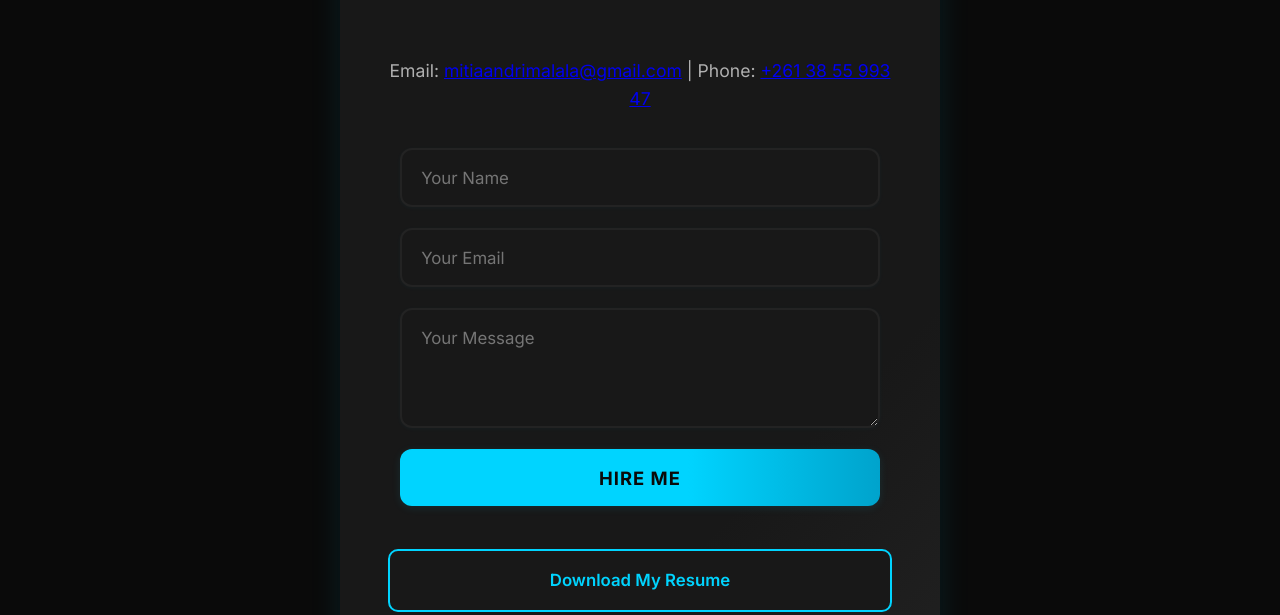
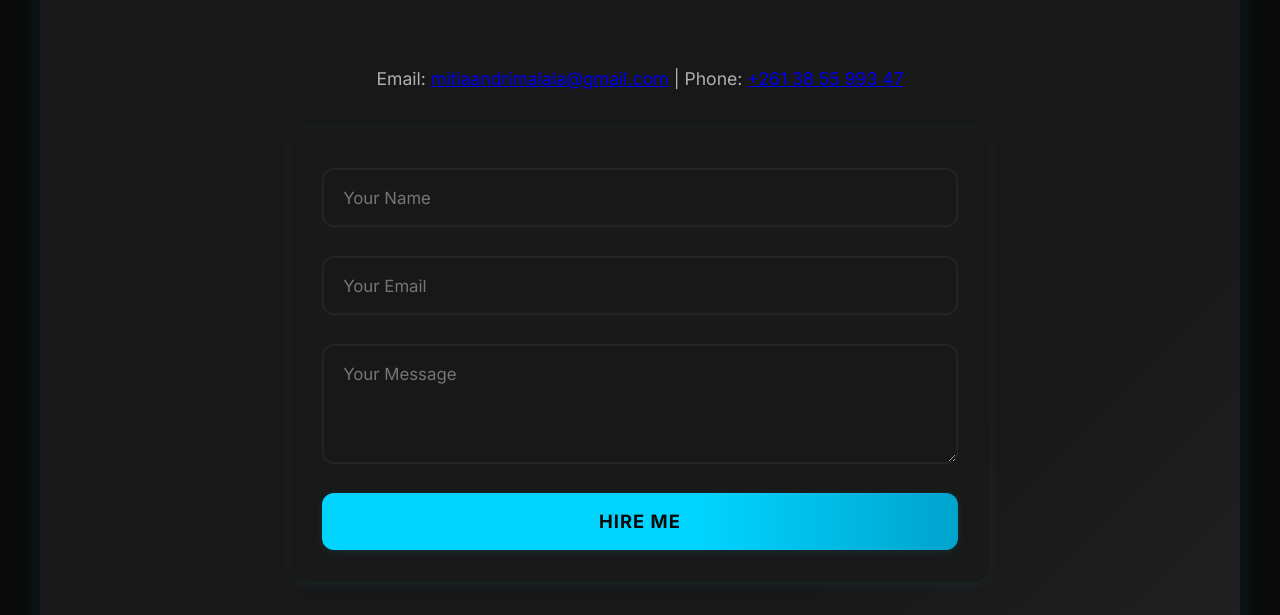
Before and after one commit to Mitia-Andriamalala/PortfolioMitia, a plain HTML site: page index.html in a window 1280 px wide. Shown: the part 9662-10277 px from the top of the page. Drawn offline with nearby package versions, Linux system fonts and the light colour scheme.

Commit message:
update 4

```diff
--- a/index.html
+++ b/index.html
@@ -931,19 +931,15 @@
 
         /* Contact Section */
         .contact {
-            padding: 10rem 3rem;
-            max-width: 600px;
-            min-height: 70vh;
-            margin: 7vh auto 7vh auto;
+            padding: 8rem 2rem;
+            max-width: 1200px;
+            margin: 6rem auto 6rem auto;
             text-align: center;
             background: linear-gradient(135deg, #181818 70%, #232323 100%);
             border-radius: 20px;
             box-shadow: 0 8px 32px rgba(0, 212, 255, 0.10), 0 1.5px 8px rgba(0,0,0,0.25);
             position: relative;
             animation: fadeInUp 1.2s cubic-bezier(.23,1.02,.32,1) 0.2s both;
-            display: flex;
-            flex-direction: column;
-            justify-content: center;
         }
 
         @keyframes fadeInUp {
@@ -969,11 +965,13 @@
             display: flex;
             flex-direction: column;
             gap: 1.3rem;
-            margin-bottom: 1.5rem;
+            margin: 0 auto 1.5rem auto;
             width: 100%;
-            max-width: 480px;
-            margin-left: auto;
-            margin-right: auto;
+            max-width: 700px;
+            background: rgba(26,26,26,0.92);
+            border-radius: 16px;
+            box-shadow: 0 2px 12px rgba(0,212,255,0.07);
+            padding: 2.5rem 2rem 2rem 2rem;
         }
 
         .contact input,
@@ -987,6 +985,7 @@
             transition: border-color 0.3s, box-shadow 0.3s;
             box-shadow: 0 1px 4px rgba(0,212,255,0.04);
             width: 100%;
+            margin-bottom: 0.5rem;
         }
 
         .contact input:focus,
@@ -1062,6 +1061,13 @@
             background-color: rgba(255, 0, 0, 0.08);
             color: #ff4d4d;
             border: 1px solid #ff4d4d;
+        }
+
+        @media (max-width: 1024px) {
+            .contact form {
+                max-width: 98vw;
+                padding: 1.2rem 0.5rem;
+            }
         }
 
         @media (max-width: 600px) {
@@ -2049,14 +2055,10 @@
                 });
 
                 if (response.ok) {
-                    formStatus.textContent = 'Message envoyé avec succès ! Je vous répondrai dès que possible.';
-                    formStatus.className = 'form-status success';
+                    formStatus.textContent = '';
+                    formStatus.className = 'form-status';
                     contactForm.reset();
-                    showModal(); // Show the popup
-                    setTimeout(() => {
-                        formStatus.textContent = '';
-                        formStatus.className = 'form-status';
-                    }, 2500);
+                    showModal(); // Affiche le popup uniquement après envoi réussi
                 } else {
                     throw new Error('Erreur lors de l\'envoi du message');
                 }
```
